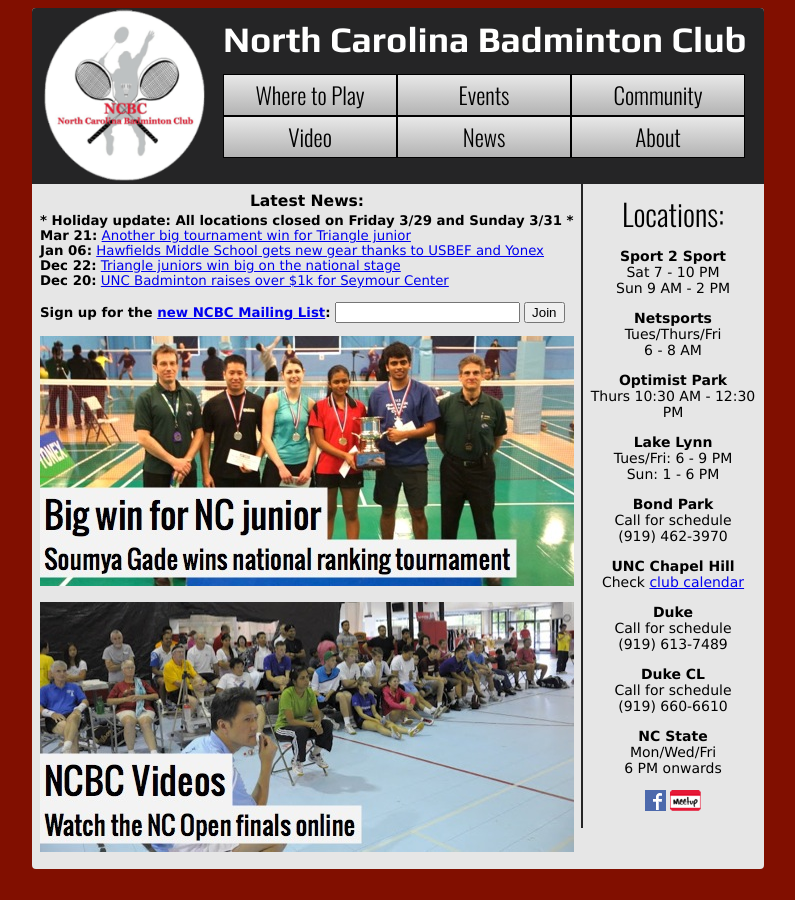
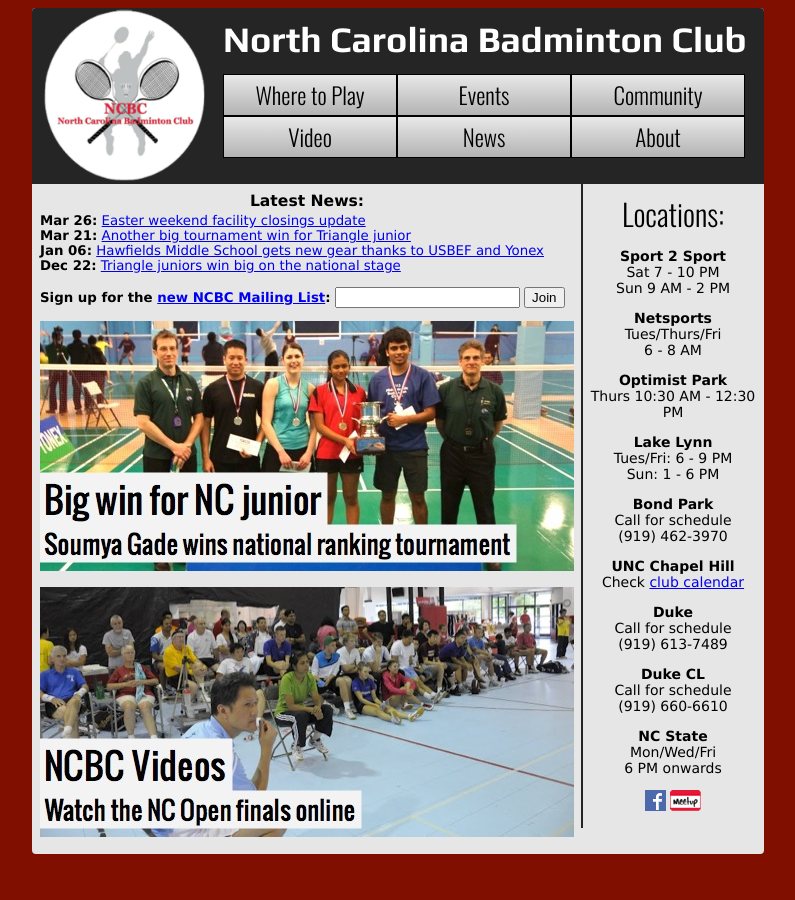
Before and after one commit to NCBC/ncbc.github.com, a Jekyll site: the page built from index.html, in a window 1280 px wide. Shown: the whole page, without its empty margins (242-1037 px from the left). Built offline with Jekyll 4.4.1, drawn with Linux system fonts in a browser that asks for light colours.

Commit message:
Holiday schedule update

```diff
--- a/index.html
+++ b/index.html
@@ -5,7 +5,7 @@ title: Home
 
 <div id="main" class="grid_9">
 	<h3 style="margin-top: 8px; margin-bottom: -10px; text-align: center;">Latest News:</h3>
-	<p><strong>* Holiday update: All locations closed on Friday 3/29 and Sunday 3/31 *</strong><br />{% for post in site.posts limit:4 %}
+	<p>{% for post in site.posts limit:4 %}
 	<strong>{{ post.date | date: "%b %d" }}:</strong> <a href="{{ post.url }}">{{ post.title }}</a> <br />
 		{% endfor %}</p>
 	<p>
```
Also changed, not shown: news/_posts/2013-03-26-easter.md (added, +11 -0 lines).
